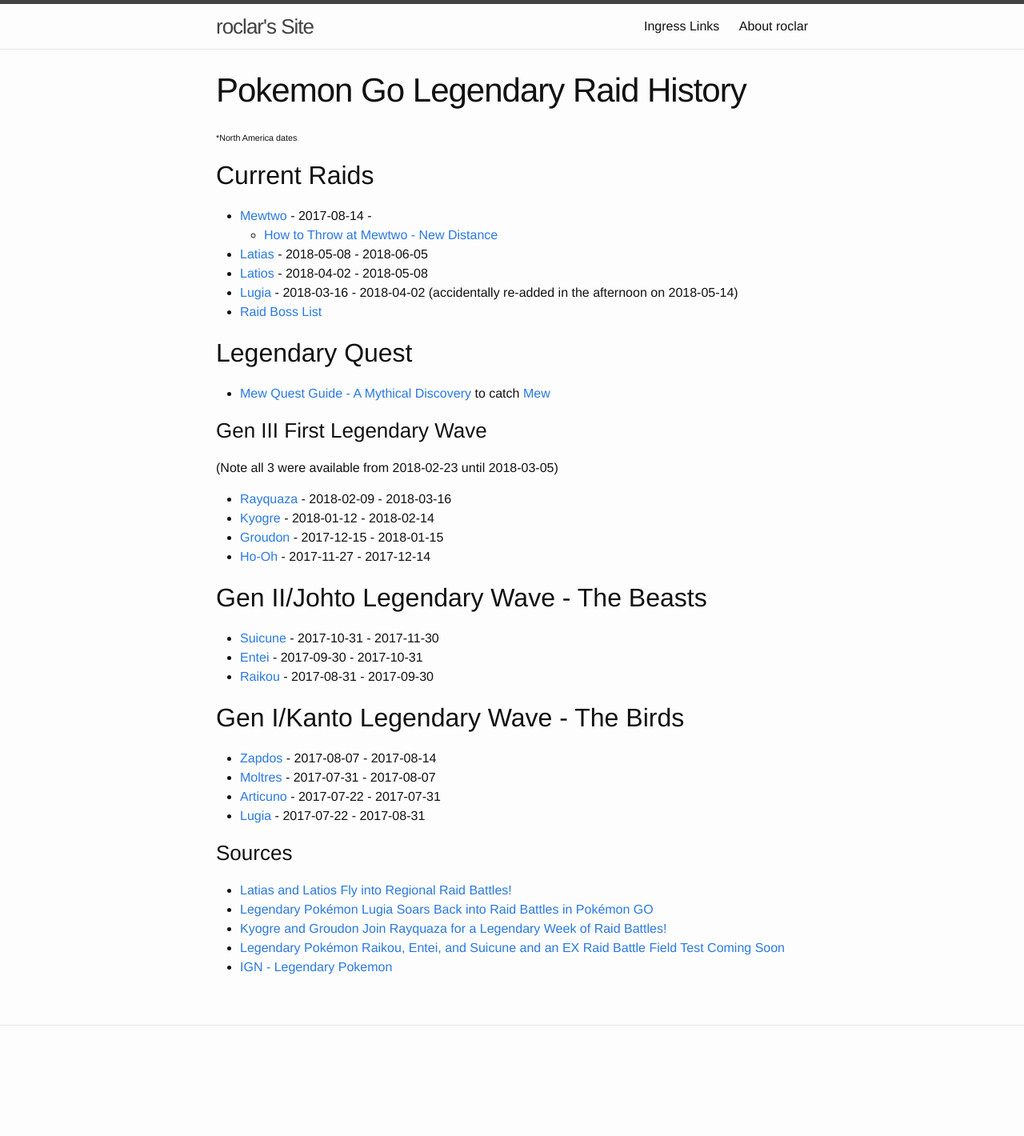
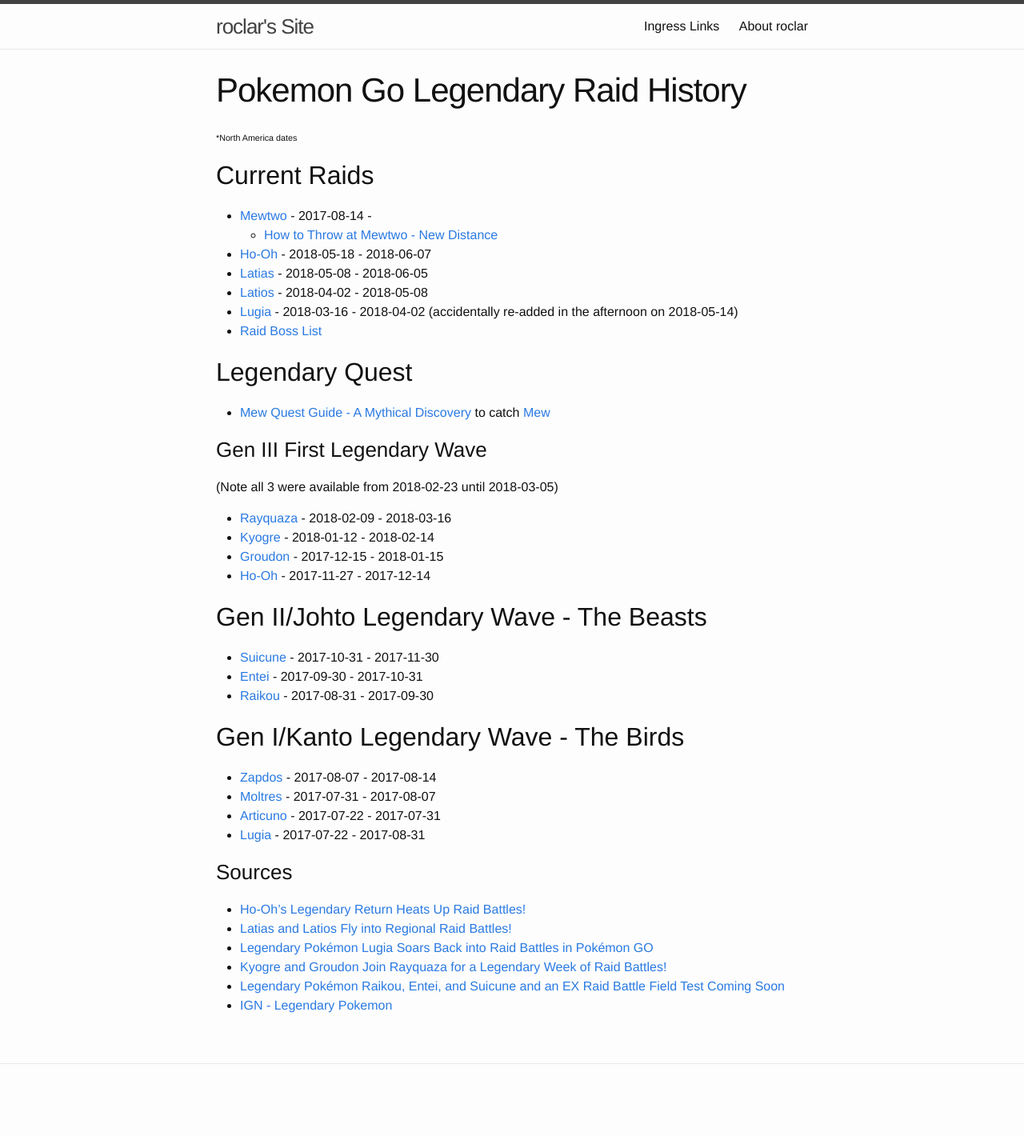
Before and after one commit to roclar/roclar.github.io, a Jekyll site: the page built from PoGoLegendaryHistory.md, in a window 1280 px wide. Shown: the whole page at 80% size. Built offline with Jekyll 4.4.1, drawn with Linux system fonts in a browser that asks for light colours; before the commit the page ends 1372 px from its top, so only the background shows below that.

Commit message:
Added Ho-Oh's shiny return

```diff
--- a/PoGoLegendaryHistory.md
+++ b/PoGoLegendaryHistory.md
@@ -8,6 +8,7 @@
 ## Current Raids
 - [Mewtwo](https://db.pokemongohub.net/pokemon/150) - 2017-08-14 -
     - [How to Throw at Mewtwo - New Distance](https://www.youtube.com/watch?v=hmo9-FMX7CU)
+- [Ho-Oh](https://db.pokemongohub.net/pokemon/250) - 2018-05-18 - 2018-06-07
 - [Latias](https://db.pokemongohub.net/pokemon/380) - 2018-05-08 - 2018-06-05
 - [Latios](https://db.pokemongohub.net/pokemon/381) - 2018-04-02 - 2018-05-08
 - [Lugia](https://db.pokemongohub.net/pokemon/249) - 2018-03-16 - 2018-04-02 (accidentally re-added in the afternoon on 2018-05-14)
@@ -35,6 +36,7 @@
 - [Lugia](https://db.pokemongohub.net/pokemon/249) - 2017-07-22 - 2017-08-31
 
 ### Sources
+- [Ho-Oh’s Legendary Return Heats Up Raid Battles!](https://pokemongolive.com/post/legendary-hooh051818/)
 - [Latias and Latios Fly into Regional Raid Battles!](https://pokemongolive.com/post/legendary-latioslatias/)
 - [Legendary Pokémon Lugia Soars Back into Raid Battles in Pokémon GO](https://pokemongolive.com/en/post/lugia031518/)
 - [Kyogre and Groudon Join Rayquaza for a Legendary Week of Raid Battles!](https://pokemongolive.com/en/post/legendaryweek022318/)
```
